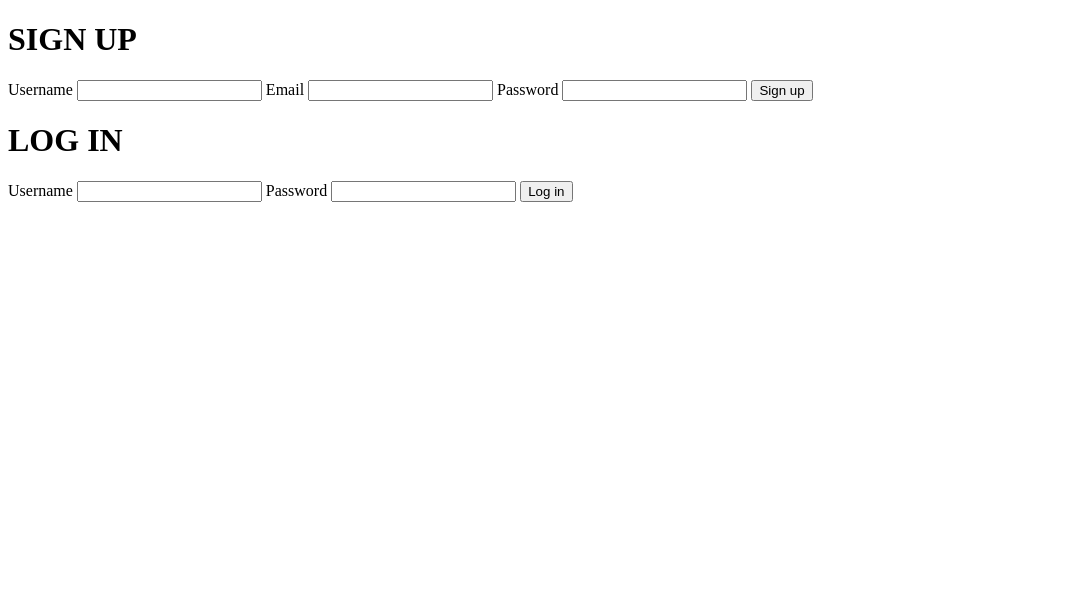
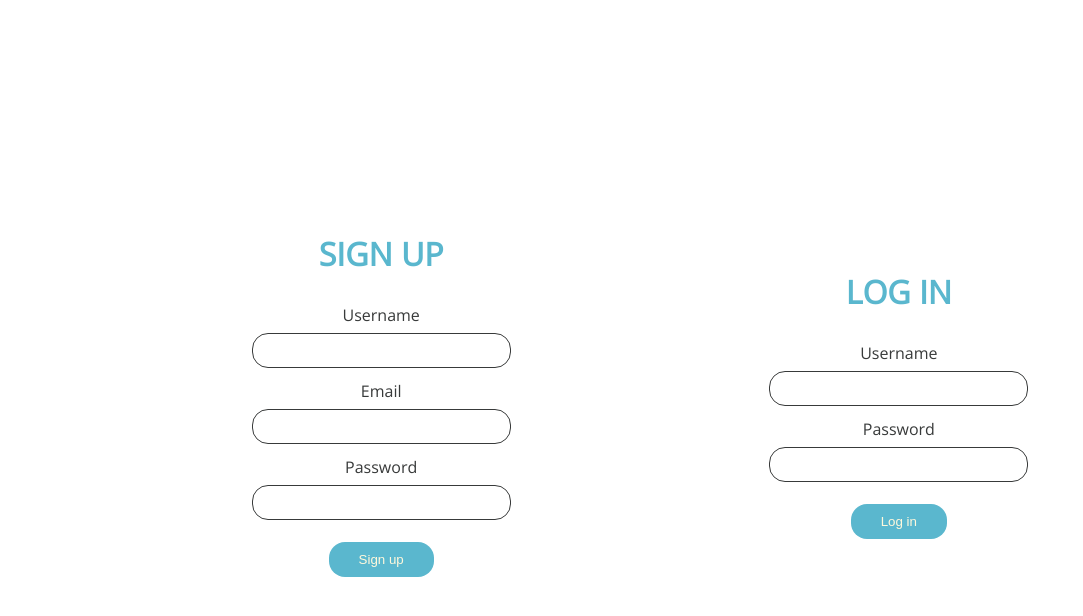
Before and after one commit to winemago/web-app-express.js, a website: page public/log-sign.html in a window 1280 px wide. Shown: the whole page, without its empty margins (0-1083 px from the left). Drawn offline with nearby package versions, Linux system fonts and the light colour scheme.

Commit message:
Add files via upload

```diff
--- /dev/null
+++ b/public/log-sign.css
@@ -0,0 +1,55 @@
+*{
+    margin: 0;
+    padding: 0;
+    box-sizing: border-box;
+}
+body{
+    font-family: 'Open Sans', sans-serif;
+}
+h1{
+    color: rgb(90, 183, 206);
+}
+
+.container{
+    display: flex;
+    justify-content: space-evenly;
+    align-items: center;
+    width: 100%;
+    height: 100vh;
+}
+.titleLog{
+     margin: 1.5rem;
+}
+.titleSign{
+    margin: 1.5rem;
+}
+form {
+    display: flex;
+    flex-direction: column;
+    justify-content: center;
+    align-items: center;
+}
+label{
+    margin-top: 5px;
+    color: rgb(56, 58, 58);
+}
+input{
+    padding: 9px;
+    padding-inline: 40px;
+    border: 1px solid;
+    border-radius: 1rem;
+    margin: 7px;
+    outline: none;
+    color: rgb(56, 58, 58);
+}
+button{
+    margin: 15px;
+    padding: 10px;
+    padding-inline: 30px;
+    border-radius: 1rem;
+    background-color: rgb(90, 183, 206);
+    color:cornsilk;
+    border-style: none;
+    cursor: pointer;
+    outline: none;
+}
--- a/public/log-sign.html
+++ b/public/log-sign.html
@@ -4,35 +4,42 @@
     <meta charset="UTF-8">
     <meta http-equiv="X-UA-Compatible" content="IE=edge">
     <meta name="viewport" content="width=device-width, initial-scale=1.0">
-    <title>Document</title>
+    <link rel="preconnect" href="https://fonts.gstatic.com">
+    <link href="https://fonts.googleapis.com/css2?family=Open+Sans&display=swap" rel="stylesheet">
+    <link rel="stylesheet" href="/log-sign.css">
+    <title>Log</title>
 </head>
 <body>
+    <div class="container">
         <div class="sign">
+
+            <form action="">
                 <div class="titleSign">
                     <h1>SIGN UP</h1>
                 </div>
-        <form action="">
                 <label for="name">Username</label>
                 <input type="text" value="">
                 <label for="">Email</label>
                 <input type="text">
                 <label for="">Password</label>
-            <input type="text">
-            <input type="submit" value="Sign up">
+                <input type="password">
+                <button type="submit">Sign up</button>
             </form>
         </div>
 
         <div class="log>">
+
+            <form action="">
                 <div class="titleLog">
                     <h1>LOG IN</h1>
                 </div>
-        <form action="">
                 <label for="name">Username</label>
                 <input type="text" value="">
                 <label for="">Password</label>
-            <input type="text">
-            <input type="submit" value="Log in">
+                <input type="password">
+                <button type="submit">Log in</button>
             </form>
+        </div>
     </div>
 </body>
 </html>
```
Lines whose indentation alone changed are shown as unchanged.
